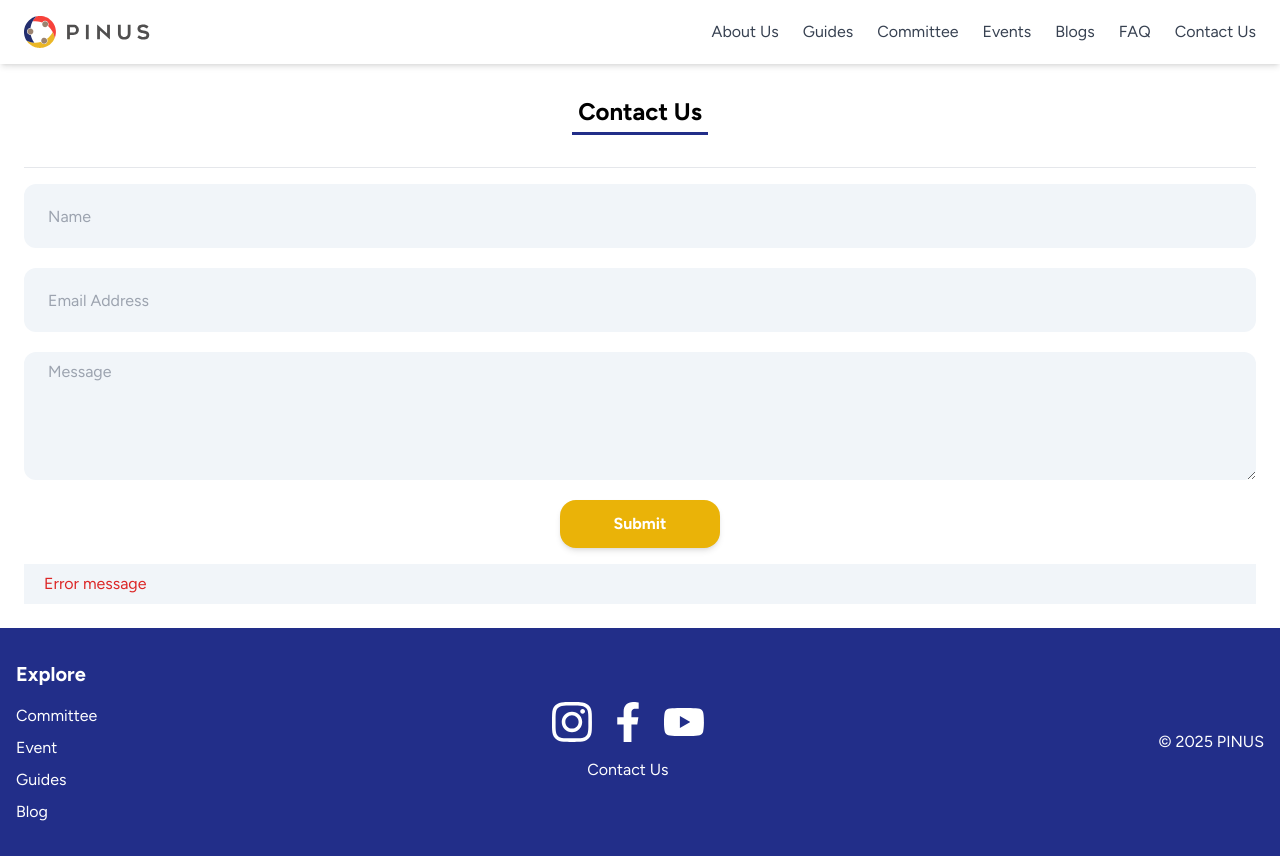
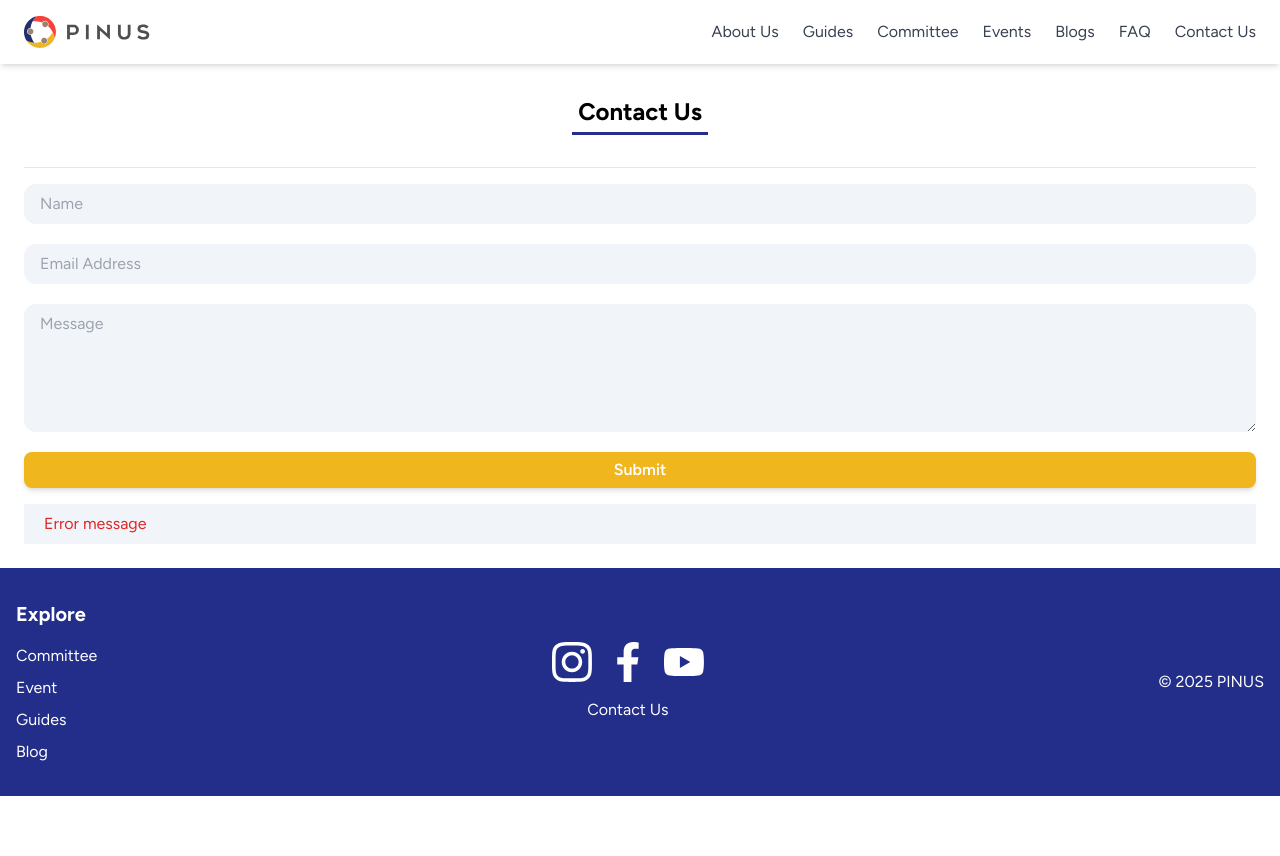
Before and after one commit to pinus-tech/pinus-website, a Next.js app: page /contact-us in a window 1280 px wide. After the commit the page ends 800 px from the top, so only its background shows below. Built offline with nearby package versions, Linux system fonts and the light colour scheme.

Commit message:
Add setters to contact form

```diff
--- a/app/components/ui/ContactForm.tsx
+++ b/app/components/ui/ContactForm.tsx
@@ -1,4 +1,13 @@
+"use client";
+
+import { useState } from "react";
+import Button from "./button";
+
 export default function ContactForm() {
+  const [name, setName] = useState("");
+  const [email, setEmail] = useState("");
+  const [message, setMessage] = useState("");
+
   return (
     <>
       <form
@@ -6,11 +15,23 @@ export default function ContactForm() {
         gap-5"
       >
         <div>
-          <input type="text" id="fullname" placeholder="Name" />
+          <input
+            type="text"
+            id="fullname"
+            placeholder="Name"
+            value={name}
+            onChange={(e) => setName(e.target.value)}
+          />
         </div>
 
         <div>
-          <input type="text" id="email" placeholder="Email Address" />
+          <input
+            type="email"
+            id="email"
+            placeholder="Email Address"
+            value={email}
+            onChange={(e) => setEmail(e.target.value)}
+          />
         </div>
 
         <div>
@@ -18,15 +39,26 @@ export default function ContactForm() {
             className="h-32"
             id="message"
             placeholder="Message"
+            value={message}
+            onChange={(e) => setMessage(e.target.value)}
           ></textarea>
         </div>
 
-        <button
+        <Button
+          variant="yellow"
+          rounding="lg"
+          size="md"
+          className="font-semibold !bg-[#EFB61E] shadow-md"
+        >
+          Submit
+        </Button>
+
+        {/* <button
           className="mx-auto w-40 bg-yellow-500 text-white font-bold hover:bg-yellow-600 text-white font-bold py-3 rounded-2xl shadow-md"
           type="submit"
         >
           Submit
-        </button>
+        </button> */}
       </form>
 
       <div className="bg-slate-100 flex flex-col">
--- a/app/globals.css
+++ b/app/globals.css
@@ -63,5 +63,5 @@ form > div {
 
 input,
 textarea {
-  @apply  px-6 py-2  bg-slate-100 h-16 text-black rounded-xl;
+  @apply  px-4 py-2  bg-slate-100 text-black rounded-xl;
 }
```
